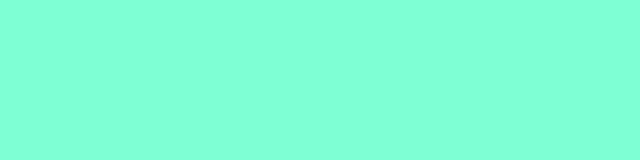
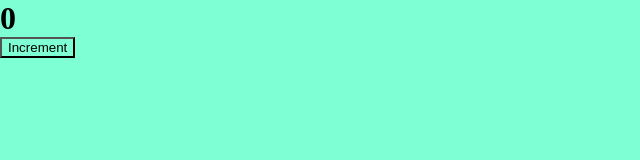
Before and after one commit to krisanu886/react-practicing-only, a React (Create React App) app: page / in a window 1280 px wide. Shown: the top 160 px of the page, without its empty margins (0-640 px from the left). Built offline with nearby package versions, Linux system fonts and the light colour scheme.

Commit message:
update-1

```diff
--- a/src/App.js
+++ b/src/App.js
@@ -1,11 +1,20 @@
+import { useState } from 'react';
 import './App.css';
 
+
 function App() {
+
+  const [count, setCount] = useState(0);
+
+  const Increment = () =>{
+    setCount(count+1);
+  };
+
   return (
     <>
-
+      <h1>{count}</h1>
+      <button onClick={Increment}>Increment</button>
     </>
   );
 }
-
 export default App;
```
